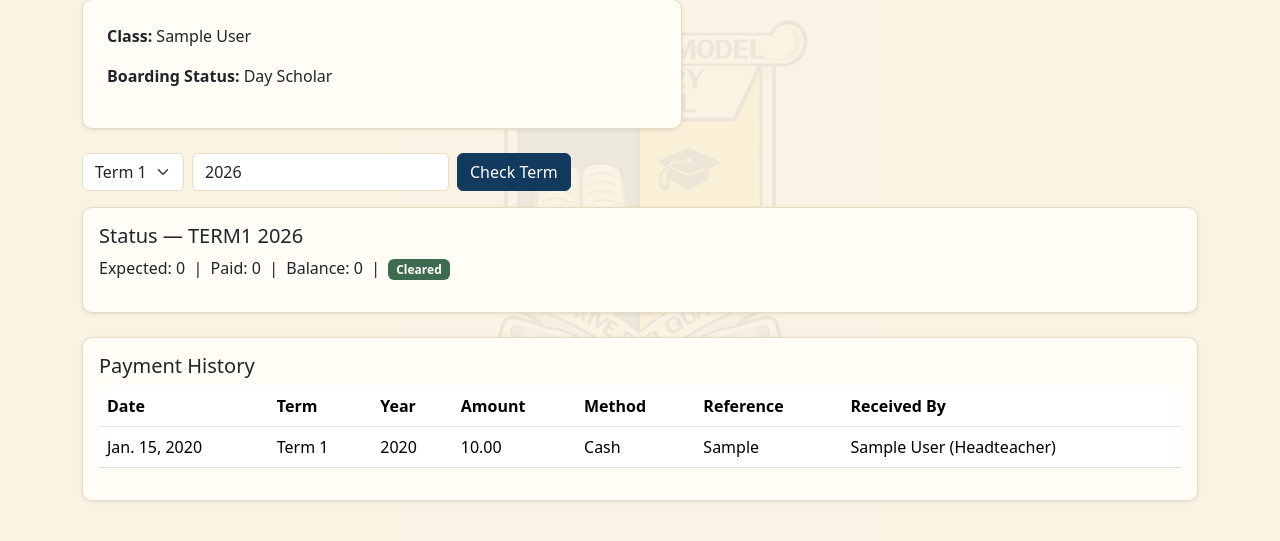
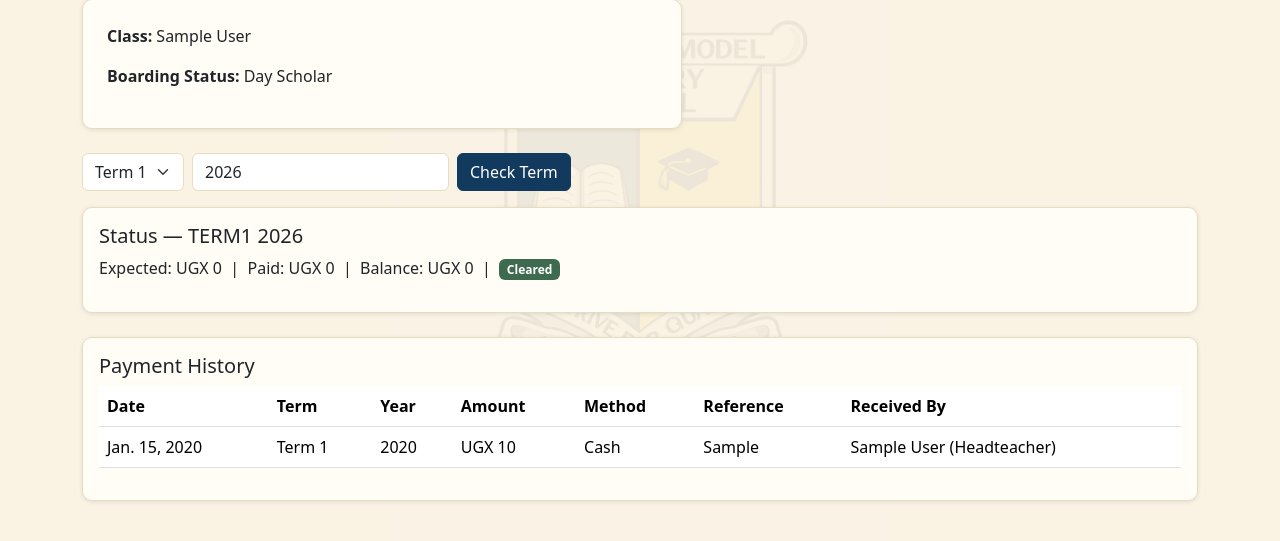
Before and after one commit to aruhoPriscillah/Lyantonde_Model, a Django app: page /bursar/fees/students/1/ in a window 1280 px wide. Shown: the part 151-692 px from the top of the page. Run offline with Django 5.2, Linux system fonts and the light colour scheme; a user stored in the database is signed in; tables that the repository leaves empty hold one stand-in row (values such as "Sample post").

Commit message:
add ugx format

```diff
--- a/fees/models.py
+++ b/fees/models.py
@@ -1,5 +1,7 @@
 from django.conf import settings
 from django.db import models
+
+from .utils import format_ugx
 from students.models import Student, SchoolClass
 
 
@@ -26,7 +28,7 @@ class FeeStructure(models.Model):
         ordering = ["-year", "term"]
 
     def __str__(self):
-        return f"{self.school_class} - {self.get_term_display()} {self.year}: {self.amount}"
+        return f"{self.school_class} - {self.get_term_display()} {self.year}: {format_ugx(self.amount)}"
 
 
 class Payment(models.Model):
@@ -50,7 +52,7 @@ class Payment(models.Model):
         ordering = ["-date_paid"]
 
     def __str__(self):
-        return f"{self.student.admission_number} paid {self.amount} ({self.get_term_display()} {self.year})"
+        return f"{self.student.admission_number} paid {format_ugx(self.amount)} ({self.get_term_display()} {self.year})"
 
 
 def fee_status_for_student(student, term, year):
--- /dev/null
+++ b/fees/templatetags/fees_format.py
@@ -0,0 +1,11 @@
+from django import template
+
+from fees.utils import format_ugx
+
+
+register = template.Library()
+
+
+@register.filter
+def ugx(value):
+    return format_ugx(value)
--- /dev/null
+++ b/fees/utils.py
@@ -0,0 +1,14 @@
+from decimal import Decimal, InvalidOperation
+
+
+def format_ugx(value):
+    """Format a monetary value as whole Uganda shillings."""
+    if value is None or value == "":
+        return "UGX 0"
+
+    try:
+        amount = Decimal(str(value))
+    except (InvalidOperation, TypeError, ValueError):
+        return str(value)
+
+    return f"UGX {amount:,.0f}"
--- a/fees/views.py
+++ b/fees/views.py
@@ -8,6 +8,7 @@ from reportsapp.utils import export_excel, export_pdf
 from students.models import Student
 from .forms import PaymentForm, FeeStructureForm, TermYearFilterForm, VaultFilterForm
 from .models import all_defaulters, fee_status_for_student, FeeStructure, Payment
+from .utils import format_ugx
 from django.db.models import Sum
 from .models import all_defaulters, fee_status_for_student, FeeStructure, Payment
 
@@ -83,7 +84,7 @@ def record_payment(request):
             payment.save()
             messages.success(
                 request,
-                f"Payment of {payment.amount} recorded for {payment.student.full_name}.",
+                f"Payment of {format_ugx(payment.amount)} recorded for {payment.student.full_name}.",
             )
             return redirect("fees:student_fee_detail", pk=payment.student.pk)
     else:
@@ -199,9 +200,9 @@ def _fee_report_rows(term, year, defaulters_only=False):
             r["student"].admission_number,
             r["student"].full_name,
             r["student"].school_class.name if r["student"].school_class else "-",
-            f"{r['expected']:.2f}",
-            f"{r['paid']:.2f}",
-            f"{r['balance']:.2f}",
+            format_ugx(r["expected"]),
+            format_ugx(r["paid"]),
+            format_ugx(r["balance"]),
             "DEFAULTER" if r["is_defaulter"] else "Cleared",
         ]
         for r in rows_data
--- a/reportsapp/utils.py
+++ b/reportsapp/utils.py
@@ -14,6 +14,7 @@ from openpyxl.drawing.image import Image as XLImage
 from openpyxl.utils import get_column_letter
 from PIL import Image as PILImage
 from reportlab.lib.utils import ImageReader
+from fees.utils import format_ugx
 
 SCHOOL_BADGE_PATH = settings.BASE_DIR / "static" / "img" / "school_badge.jpeg"
 
@@ -224,8 +225,8 @@ def export_report_card_pdf(filename, student, term_label, year, subject_rows, to
     if fee_status is not None:
         elements.append(Spacer(1, 10))
         fee_line = (
-            f"<b>Fees ({term_label} {year}):</b> Expected {fee_status['expected']:.2f}, "
-            f"Paid {fee_status['paid']:.2f}, Balance {fee_status['balance']:.2f} "
+            f"<b>Fees ({term_label} {year}):</b> Expected {format_ugx(fee_status['expected'])}, "
+            f"Paid {format_ugx(fee_status['paid'])}, Balance {format_ugx(fee_status['balance'])} "
             f"({'DEFAULTER' if fee_status['is_defaulter'] else 'Cleared'})"
         )
         elements.append(Paragraph(fee_line, styles["Normal"]))
--- a/school_system/settings.py
+++ b/school_system/settings.py
@@ -46,6 +46,8 @@ INSTALLED_APPS = [
     'django.contrib.messages',
     'django.contrib.staticfiles',
     'cloudinary',
+    "django.contrib.humanize",
+
 
     # School Management System apps
     'accounts',
--- a/templates/fees/confirm_delete_payment.html
+++ b/templates/fees/confirm_delete_payment.html
@@ -1,9 +1,10 @@
 {% extends "base.html" %}
 {% block title %}Delete Payment{% endblock %}
 {% block content %}
+{% load fees_format %}
 <h3 class="mb-4">Delete Payment</h3>
 <div class="card p-4" style="max-width:500px;">
-    <p>Delete the payment of <strong>{{ payment.amount }}</strong> ({{ payment.get_term_display }} {{ payment.year }}) for <strong>{{ payment.student.full_name }}</strong>?</p>
+    <p>Delete the payment of <strong>{{ payment.amount|ugx }}</strong> ({{ payment.get_term_display }} {{ payment.year }}) for <strong>{{ payment.student.full_name }}</strong>?</p>
     <form method="post">
         {% csrf_token %}
         <button type="submit" class="btn btn-danger">Yes, Delete</button>
--- a/templates/fees/edit_fee_structure.html
+++ b/templates/fees/edit_fee_structure.html
@@ -1,6 +1,7 @@
 {% extends "base.html" %}
 {% block title %}Edit Fee Structure{% endblock %}
 {% block content %}
+{% load humanize %}
 <h3 class="mb-4">Edit Fee Structure &mdash; {{ structure.school_class }}</h3>
 <div class="card p-4" style="max-width: 500px;">
     <form method="post">
--- a/templates/fees/edit_payment.html
+++ b/templates/fees/edit_payment.html
@@ -1,6 +1,7 @@
 {% extends "base.html" %}
 {% block title %}Edit Payment{% endblock %}
 {% block content %}
+{% load humanize %}
 <h3 class="mb-4">Edit Payment &mdash; {{ payment.student.full_name }}</h3>
 <div class="card p-4" style="max-width:600px;">
     <form method="post">
--- a/templates/fees/manage_fee_structure.html
+++ b/templates/fees/manage_fee_structure.html
@@ -1,6 +1,7 @@
 {% extends "base.html" %}
 {% block title %}Fee Structure{% endblock %}
 {% block content %}
+{% load fees_format %}
 <h3 class="mb-4">Fee Structure</h3>
 <div class="row">
     <div class="col-md-5">
@@ -29,7 +30,7 @@
                         <td>{{ s.get_term_display }}</td>
                         <td>{{ s.year }}</td>
                         <td>{{ s.get_boarding_status_display }}</td>
-                        <td>{{ s.amount }}</td>
+                        <td>{{ s.amount|ugx }}</td>
                         <td><a href="{% url 'fees:edit_fee_structure' s.pk %}" class="btn btn-sm btn-outline-secondary">Edit</a></td>
                     </tr>
                 {% empty %}
--- a/templates/fees/record_payment.html
+++ b/templates/fees/record_payment.html
@@ -1,6 +1,7 @@
 {% extends "base.html" %}
 {% block title %}Record Payment{% endblock %}
 {% block content %}
+{% load humanize %}
 <h3 class="mb-4">Record Fee Payment</h3>
 <div class="card p-4" style="max-width:600px;">
     <form method="post">
--- a/templates/fees/student_fee_detail.html
+++ b/templates/fees/student_fee_detail.html
@@ -1,6 +1,7 @@
 {% extends "base.html" %}
 {% block title %}Fees - {{ student.full_name }}{% endblock %}
 {% block content %}
+{% load fees_format %}
 <div class="d-flex justify-content-between align-items-center mb-4">
     <h3>Fees &mdash; {{ student.full_name }} <small class="text-muted">({{ student.admission_number }})</small></h3>
     {% if not read_only %}
@@ -22,9 +23,9 @@
 <div class="card p-3 mb-4">
     <h5>Status &mdash; {{ term }} {{ year }}</h5>
     <p>
-        Expected: {{ fee_status.expected }} &nbsp;|&nbsp;
-        Paid: {{ fee_status.paid }} &nbsp;|&nbsp;
-        Balance: {{ fee_status.balance }} &nbsp;|&nbsp;
+        Expected: {{ fee_status.expected|ugx }} &nbsp;|&nbsp;
+        Paid: {{ fee_status.paid|ugx }} &nbsp;|&nbsp;
+        Balance: {{ fee_status.balance|ugx }} &nbsp;|&nbsp;
         {% if fee_status.is_defaulter %}
             <span class="badge badge-defaulter">Defaulter</span>
         {% else %}
@@ -43,7 +44,7 @@
                 <td>{{ p.date_paid }}</td>
                 <td>{{ p.get_term_display }}</td>
                 <td>{{ p.year }}</td>
-                <td>{{ p.amount }}</td>
+                <td>{{ p.amount|ugx }}</td>
                 <td>{{ p.get_method_display }}</td>
                 <td>{{ p.reference|default:"-" }}</td>
                 <td>{{ p.received_by|default:"-" }}</td>
```
Also changed, not shown: fees/tests.py (+17 -1 lines), templates/academics/report_card.html (+4 -3 lines), templates/fees/bursar_dashboard.html (+5 -4 lines), templates/fees/defaulters_list.html (+4 -3 lines), fees/templatetags/__init__.py (added).
